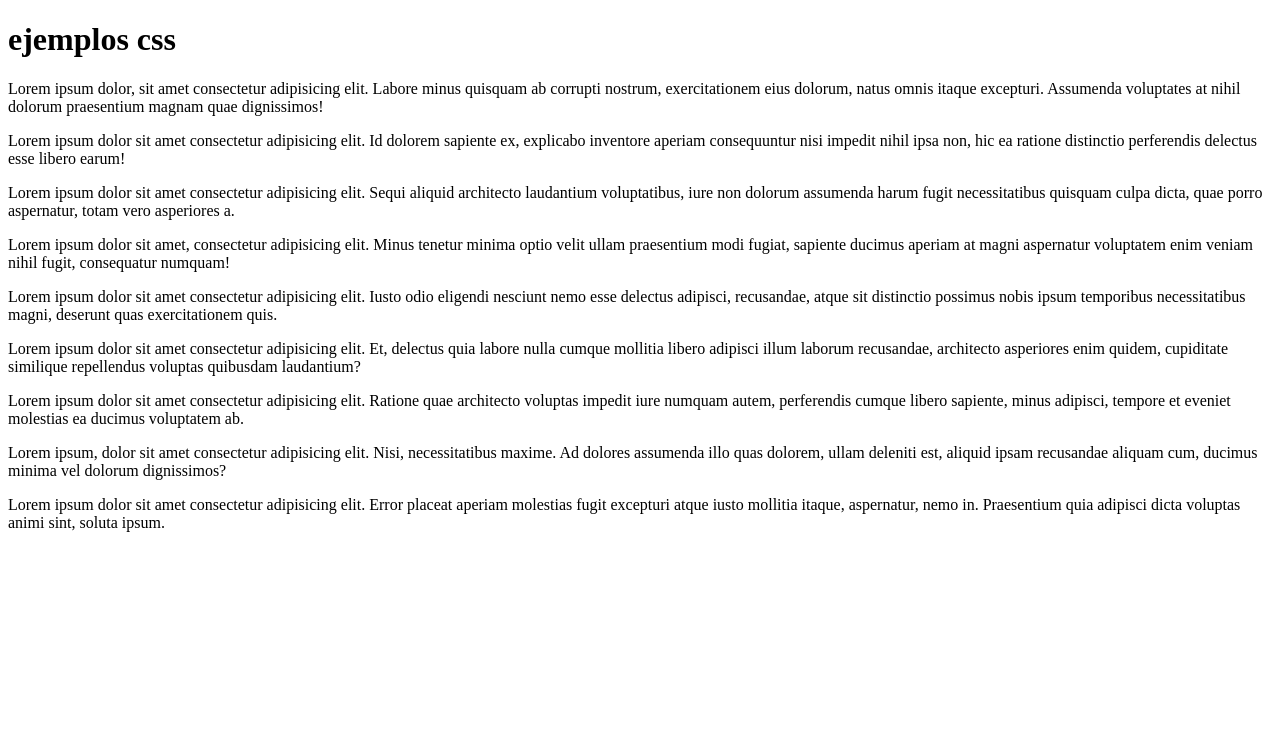
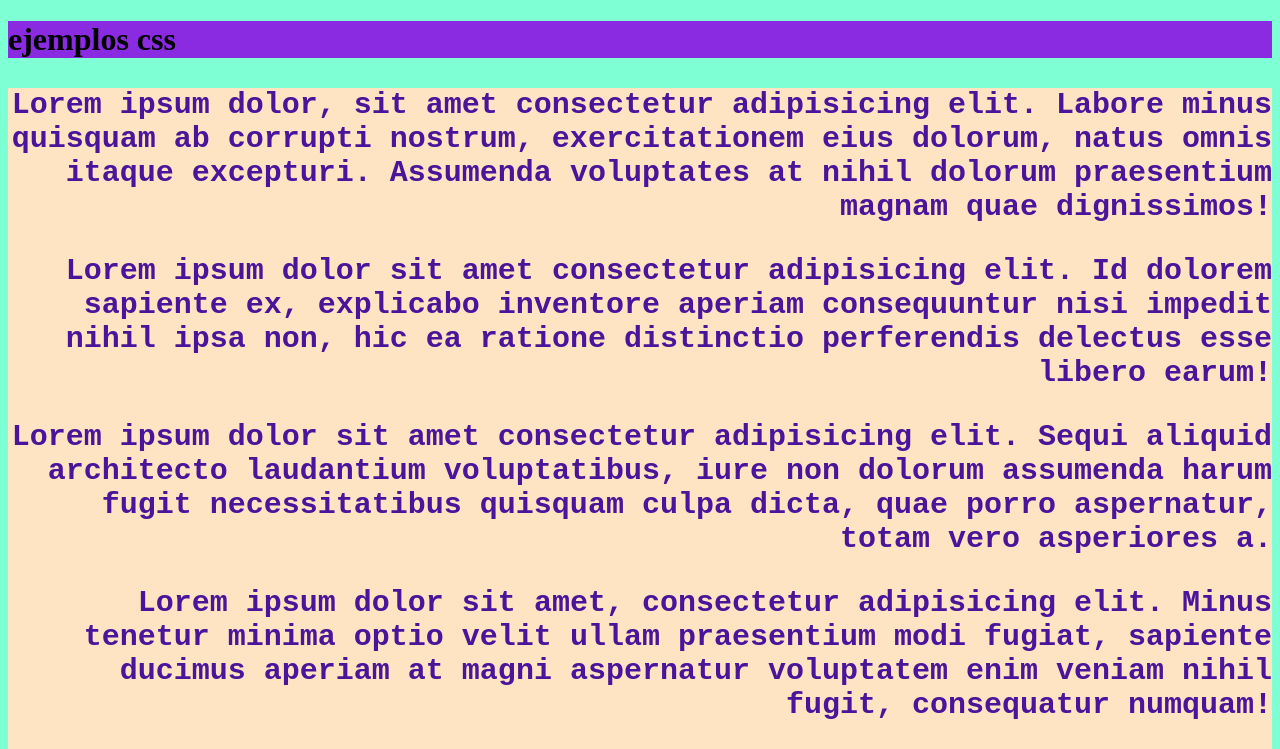
Before and after one commit to dayhanaq/claseCSS, a plain HTML site: page index.html in a window 1280 px wide. Shown: the top 749 px of the page. Drawn offline with Linux system fonts and the light colour scheme.

Commit message:
se añadieron estilos

```diff
--- /dev/null
+++ b/estilos.css
@@ -0,0 +1,19 @@
+p {
+    font-size: 30px;
+    font-family: "Courier New";
+    font-weight: bold;
+    color: #4A159B;
+    text-align: right;
+}
+body {
+        background-color: aquamarine;
+}
+main {
+    background-color: bisque;
+}
+header{
+    background-color: blueviolet;
+}
+footer{
+    background-color: brown;
+}
--- a/index.html
+++ b/index.html
@@ -4,6 +4,7 @@
     <meta charset="UTF-8">
     <meta name="viewport" content="width=device-width, initial-scale=1.0">
     <title>Document</title>
+    <link rel="stylesheet" href="estilos.css">
 </head>
 <body>
    <header>
@@ -28,7 +29,7 @@
 
    </main>
    <footer >
-
+<h1>jiji</h1>
    </footer>
 </body>
 </html>
```
